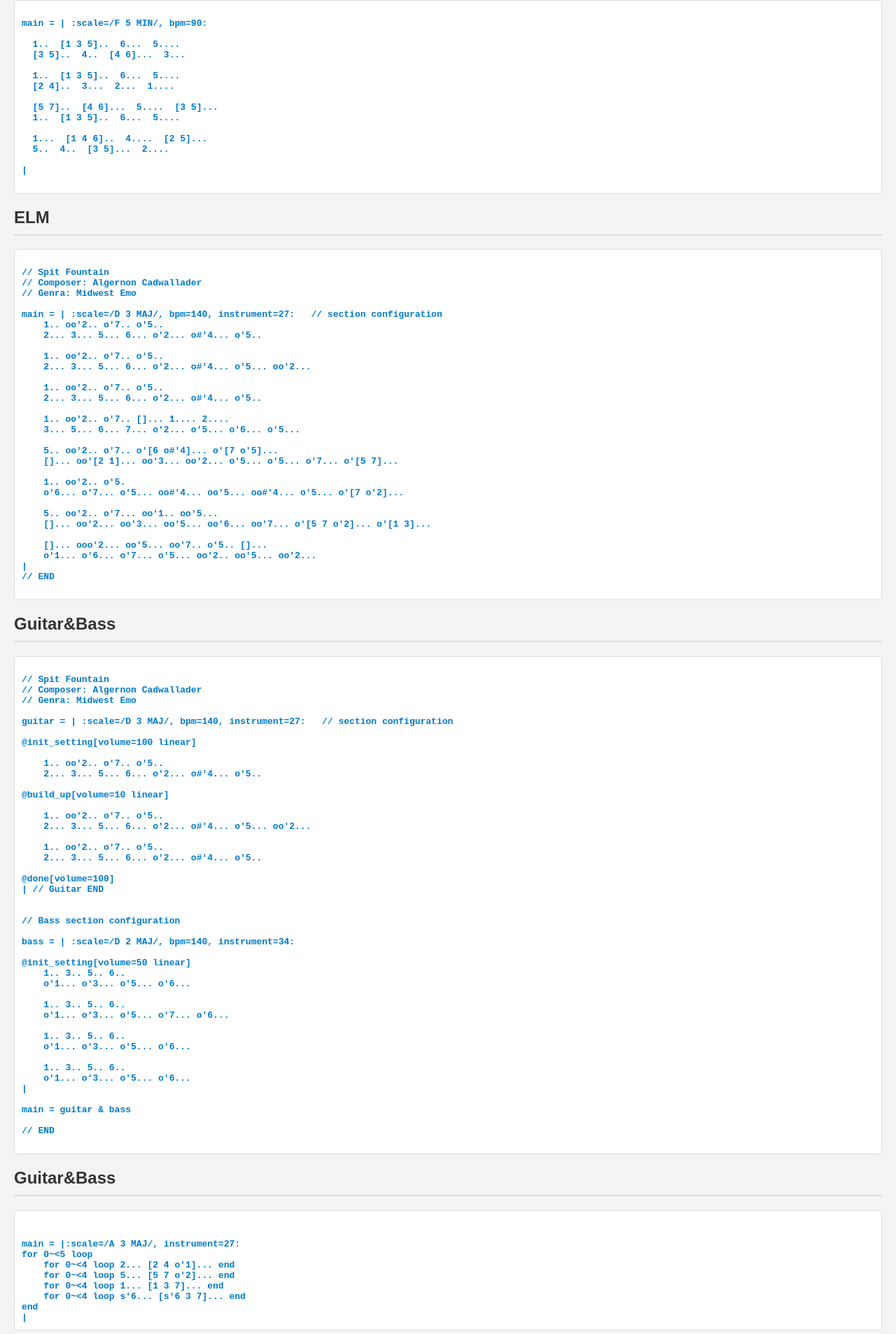
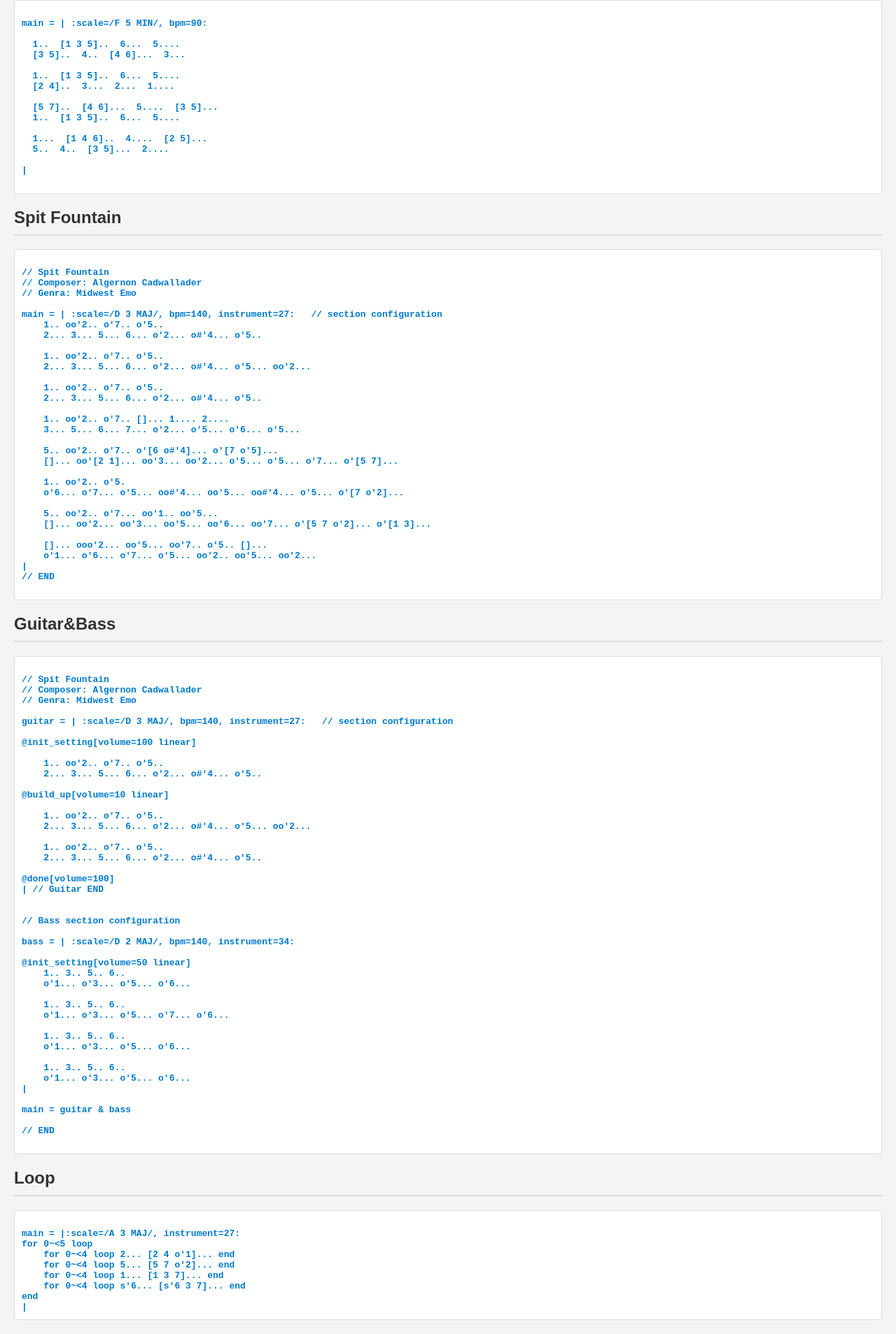
Before and after one commit to Burnham310/Octave, a plain HTML site: page web/example.html in a window 1280 px wide. Shown: the part 247-2154 px from the top of the page at 70% size. Drawn offline with Linux system fonts and the light colour scheme.

```diff
--- a/web/example.html
+++ b/web/example.html
@@ -61,7 +61,7 @@
 |
     </code></pre>
 
-    <h2>ELM</h2>
+    <h2>Spit Fountain</h2>
     <pre><code>
 // Spit Fountain
 // Composer: Algernon Cadwallader
@@ -144,9 +144,8 @@
     </code></pre>
 
 
-    <h2>Guitar&Bass</h2>
+    <h2>Loop</h2>
     <pre><code>
-
 main = |:scale=/A 3 MAJ/, instrument=27:
 for 0~&lt;5 loop
     for 0~&lt;4 loop 2... [2 4 o'1]... end
```
Also changed, not shown: README.md, 4 other files.
